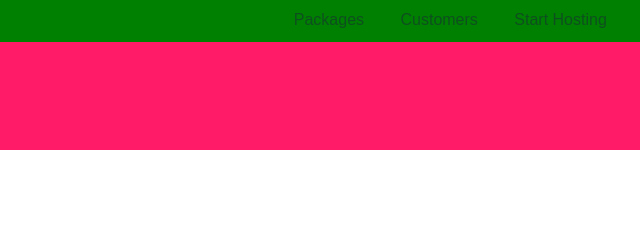
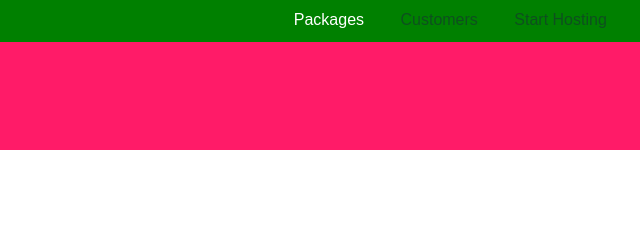
Before and after one commit to shivishivendra123/uhost, a plain HTML site: page index.html in a window 1280 px wide. In both pictures the pointer is over the link "Packages". Shown: the top 240 px of the page, 640-1280 px from the left. Drawn offline with Linux system fonts and the light colour scheme; a web font is replaced by a local one.

Commit message:
pseudo classes

```diff
--- a/main.css
+++ b/main.css
@@ -58,3 +58,6 @@ body{
     text-decoration: none;
     color: #0e4f1f;
 }
+.main-nav_item a:hover{
+    color: white;
+}
```
